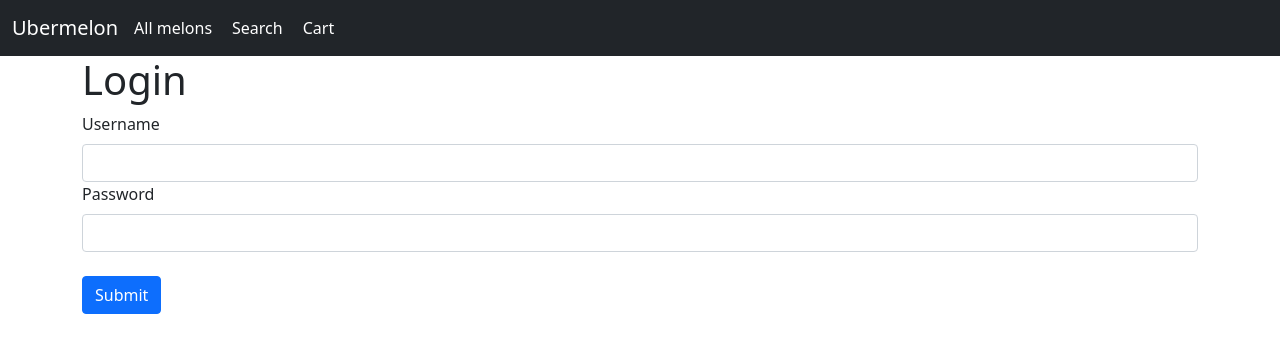
After one commit to ss-deep/py-proj-3, a Flask app: page /login in a window 1280 px wide. The commit adds this page. Shown: the top 353 px of the page. Run offline with Flask 2, Linux system fonts and the light colour scheme.

```diff
--- /dev/null
+++ b/starter/forms.py
@@ -0,0 +1,7 @@
+from flask_wtf import FlaskForm
+from wtforms import PasswordField,StringField,validators,SubmitField
+
+class LoginForm(FlaskForm):
+    username=StringField('Username',[validators.InputRequired()])
+    password=PasswordField('Password',[validators.InputRequired()])
+    submit=SubmitField('Submit')
--- a/starter/server.py
+++ b/starter/server.py
@@ -1,6 +1,8 @@
-from flask import Flask, render_template, redirect, flash, Request, session
+from flask import Flask, render_template, redirect, flash, request, session,url_for
 import jinja2
 from melons import all_melons,find_melon
+from forms import LoginForm
+import customers
 
 app=Flask(__name__)
 app.jinja_env.undefined = jinja2.StrictUndefined  # for debugging purposes
@@ -10,6 +12,23 @@ app.secret_key = 'dev'
 @app.route('/')
 def homepage():
    return render_template("base.html")
+
+@app.route("/login", methods=['GET','POST'])
+def login():
+   username=""
+   form=LoginForm(request.form)
+   if form.validate_on_submit():
+      username=form.username.data
+      password=form.password.data
+      form.username.data=''
+      customer=customers.get_by_username(username)
+      if customer and customer['password']==password:
+         session['name']=username
+         flash('Logged In')
+         return redirect(url_for('get_all_melons'))
+      else:
+         flash('Invalid username or password')
+   return render_template('login.html', form=form)
 
 @app.route('/all-melons')
 def get_all_melons():
--- a/starter/templates/all-melons.html
+++ b/starter/templates/all-melons.html
@@ -1,6 +1,6 @@
 {% extends 'base.html' %}
 
-{% block body %}
+{% block content %}
 <div id="melon-list">
     {% for melon in melon_list %}
        <div class="card text-center p-2 m-2">
--- a/starter/templates/base.html
+++ b/starter/templates/base.html
@@ -25,10 +25,11 @@
   <div class="container">
 
     <!-- This is where the main content goes. -->
-    {% block body %}
     {% for message in get_flashed_messages() %}
-        <p class="alert alert-warning">{{message}}</p>
+    <p class="alert alert-warning">{{message}}</p>
     {%endfor%}
+
+    {% block content %}
     {% endblock %}
 
   </div>
--- a/starter/templates/cart.html
+++ b/starter/templates/cart.html
@@ -1,6 +1,6 @@
 {% extends 'base.html' %}
 
-{% block body %}
+{% block content %}
 <!-- <div class="d-flex align-items-center justify-content-center py-3"> -->
     {%if session['cart'] %}
     <table class="table table-striped mt-3">
--- /dev/null
+++ b/starter/templates/login.html
@@ -0,0 +1,14 @@
+{% extends 'base.html' %}
+
+{% block content %}
+<h1>Login</h1>
+<form action="/login" method="POST">
+    {{form.hidden_tag()}}
+    {{form.username.label(class="form-label")}}{{form.username(class="form-control")}}
+    {{form.password.label(class="form-label")}}{{form.password(class="form-control")}}
+    <br>
+    {{ form.csrf_token }}
+    {{form.submit(class="btn btn-primary")}}
+    <!-- or we can write like this <button class="btn btn-primary" type="submit">Sign In</button> -->
+</form>
+{% endblock %}
--- a/starter/templates/melon_details.html
+++ b/starter/templates/melon_details.html
@@ -1,5 +1,5 @@
 {% extends 'base.html' %}
-{% block body %}
+{% block content %}
 <div id="melon-list">
 <div class="card text-center">
     <h2>{{ melon.common_name }}</h2>
```
Also changed, not shown: starter/customers.py (line endings or trailing spaces).
